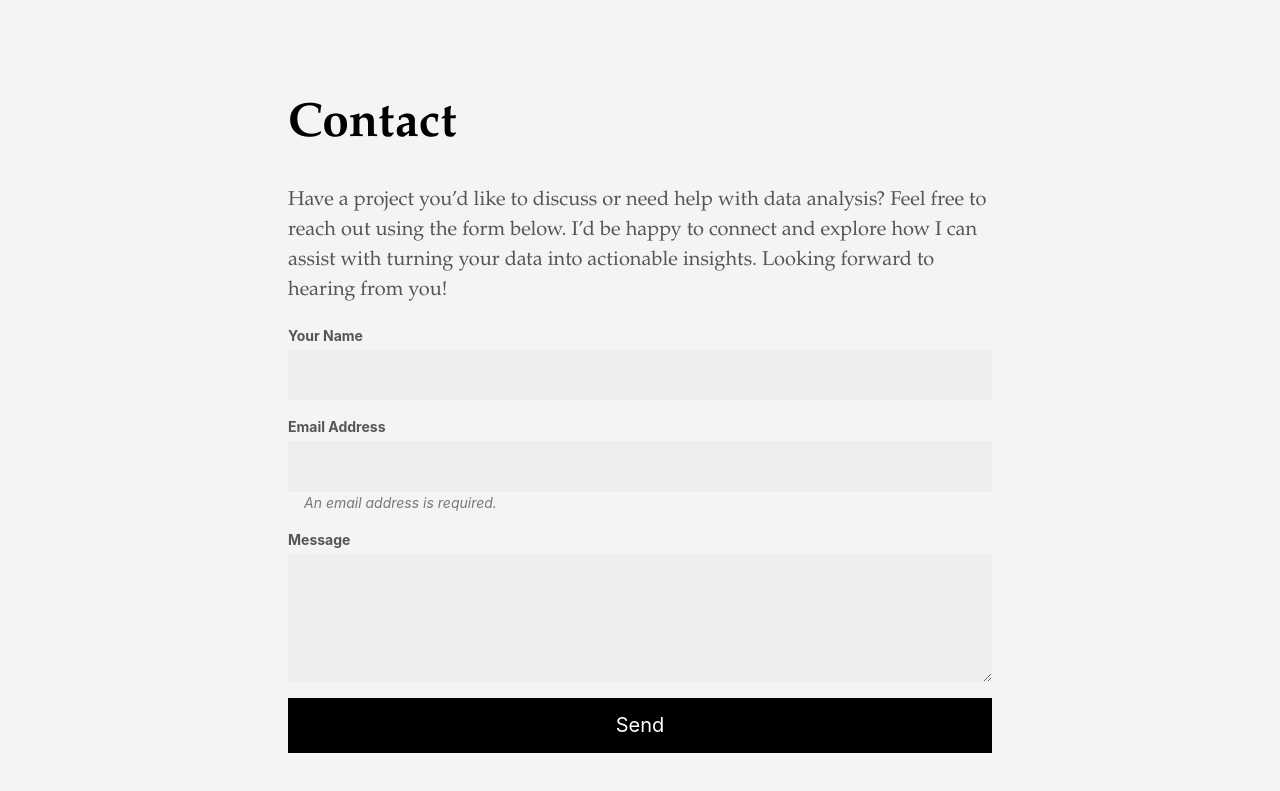
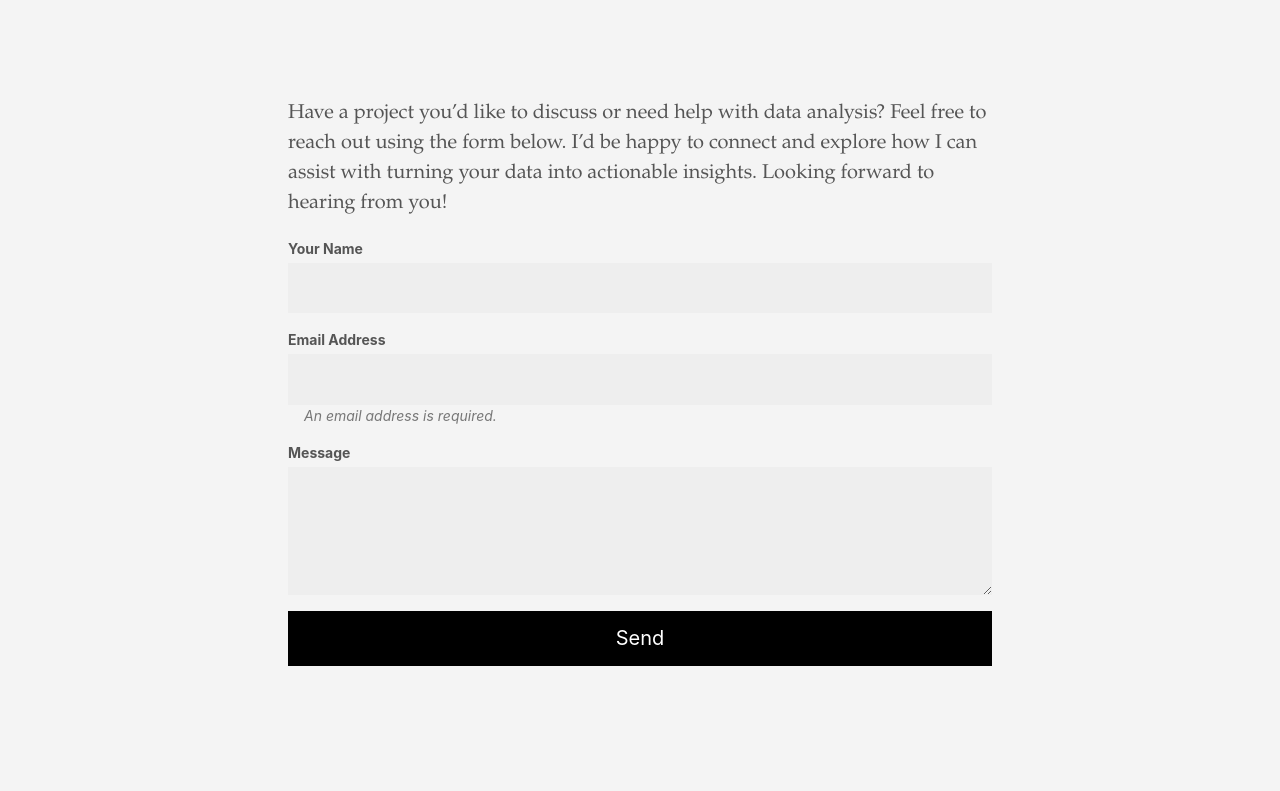
Before and after one commit to ajlkau68/James_Portfolio, a plain HTML site: page contact/index.html in a window 1280 px wide. Shown: the part 107-898 px from the top of the page. Drawn offline with Linux system fonts and the light colour scheme.

Commit message:
Update index.html

```diff
--- a/contact/index.html
+++ b/contact/index.html
@@ -146,7 +146,7 @@
     <article class="center cf pv5 ph3 ph4-ns mw7">
       <header>
         <h1 class="f1">
-          Contact
+
         </h1>
       </header>
       <div class="nested-copy-line-height lh-copy f4 nested-links mid-gray">
```
